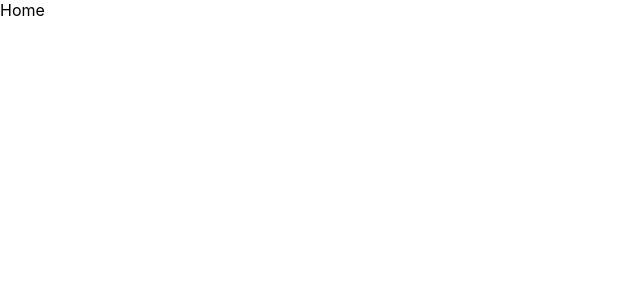
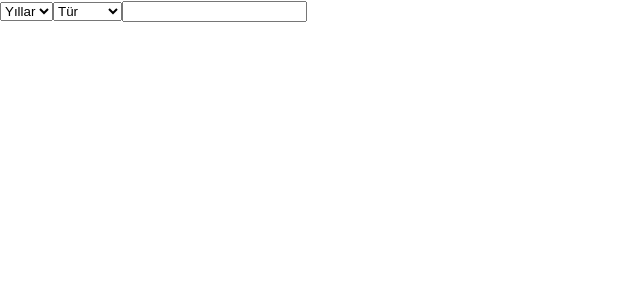
Before and after one commit to fatmadurak/movie, a React (Create React App) app: page / in a window 1280 px wide. Shown: the top 300 px of the page, without its empty margins (0-640 px from the left). Built offline with nearby package versions, Linux system fonts and the light colour scheme.

Commit message:
added searchbar

```diff
--- a/package.json
+++ b/package.json
@@ -6,10 +6,13 @@
     "@testing-library/jest-dom": "^5.17.0",
     "@testing-library/react": "^13.4.0",
     "@testing-library/user-event": "^13.5.0",
+    "axios": "^1.6.1",
     "react": "^18.2.0",
     "react-dom": "^18.2.0",
+    "react-redux": "^8.1.3",
     "react-router-dom": "^6.18.0",
     "react-scripts": "5.0.1",
+    "redux": "^4.2.1",
     "web-vitals": "^2.1.4"
   },
   "scripts": {
--- /dev/null
+++ b/src/components/SearchBar.js
@@ -0,0 +1,59 @@
+import React, { useState } from 'react'
+
+function SearchBar() {
+
+ const[search,setSearch]=useState("");
+ const[selectedYear,setSelectedYear]=useState("");
+ const[selectedType,setSelectedType]=useState("");
+
+ const handleKeyPress=(e)=>{
+
+  e.key="Enter"
+
+ }
+
+ const types=[	"movie", "series", "episode"]
+
+
+
+ const years = [];
+ const currentYear = parseInt(new Date().getFullYear());
+
+ for (let i = 2000; i <= currentYear; i++) {
+     years.push(i);
+ }
+
+
+
+
+  return (
+
+<>
+<select value={selectedYear} onChange={(e) => setSelectedYear(e.target.value)} onKeyPress={handleKeyPress}>
+  <option value="">Yıllar</option>
+  {years.map((year, index) => (
+    <option value={year} key={year + index}>
+      {year}
+    </option>
+  ))}
+</select>
+
+<select value={selectedType} onChange={(e) => setSelectedType(e.target.value)} onKeyPress={handleKeyPress}>
+  <option value="">Tür</option>
+  {types.map((type, index) => (
+    <option value={type} key={type + index}>
+      {type}
+    </option>
+  ))}
+</select>
+
+<input type="text" name="search" value={search} onKeyPress={handleKeyPress}  onChange={(e) => setSearch(e.target.value)}/>
+
+
+</>
+
+
+  )
+}
+
+export default SearchBar
--- a/src/index.js
+++ b/src/index.js
@@ -4,11 +4,15 @@ import './index.css';
 import App from './App';
 import { BrowserRouter } from 'react-router-dom';
 
+
+//storeoluştur
 const root = ReactDOM.createRoot(document.getElementById('root'));
 root.render(
   <React.StrictMode>
+
     <BrowserRouter>
     <App />
     </BrowserRouter>
+
   </React.StrictMode>
 );
--- a/src/pages/Home.js
+++ b/src/pages/Home.js
@@ -1,8 +1,14 @@
 import React from 'react'
+import SearchBar from '../components/SearchBar'
 
 function Home() {
   return (
-    <div>Home</div>
+<>
+
+<SearchBar/>
+
+
+</>
   )
 }
 
```
Also changed, not shown: src/Store/MovieReducer.js (added, +28 -0 lines), src/components/MovieCard.js (added, +9 -0 lines), 1 other file (tests, documents, lock files or other folders).
